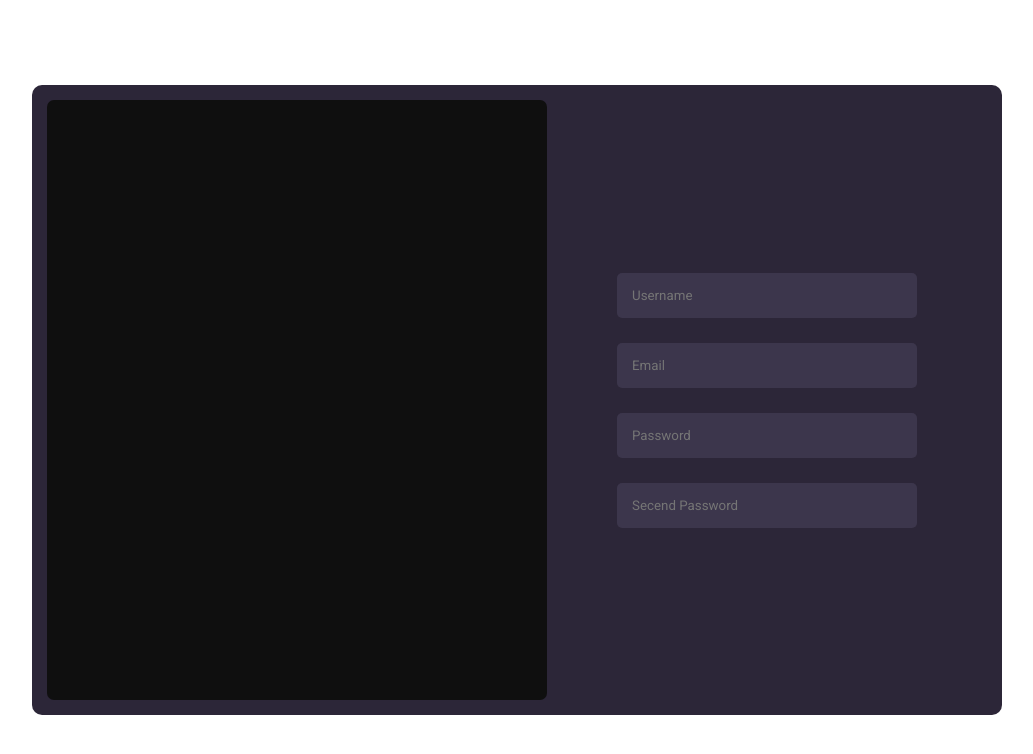
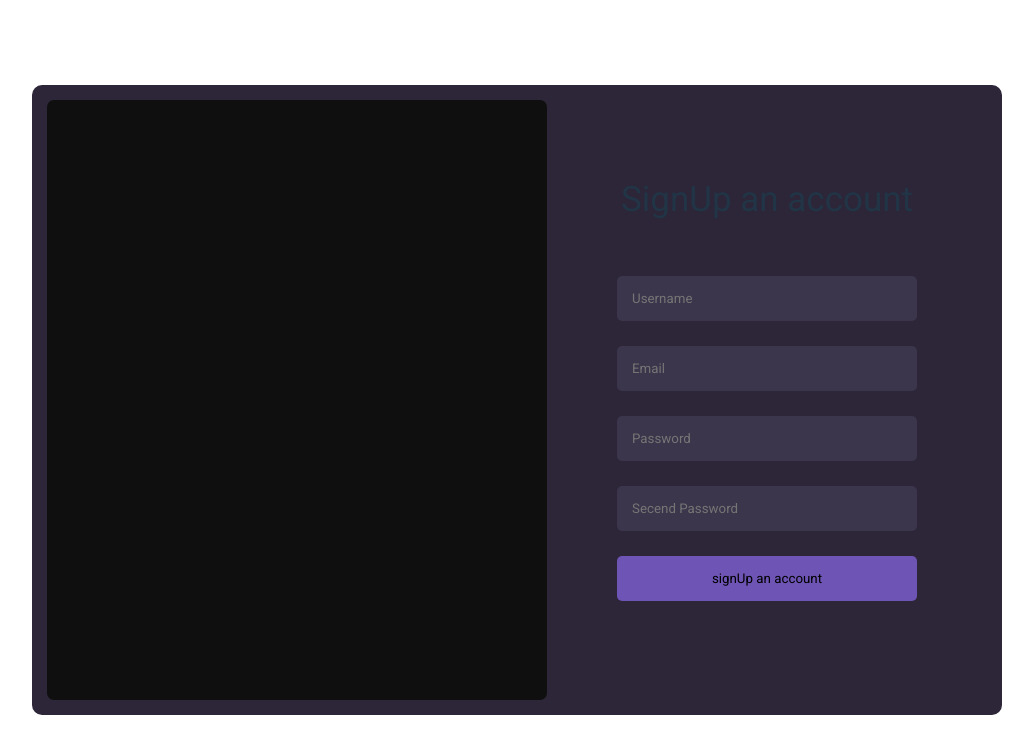
Before and after one commit to aliyazdanpanah-beep/LoginPage, a React (Vite) app in the folder LoginPage/: page / in a window 1280 px wide. Both pictures are taken after a click on the element "create an accunt ?". Shown: the top 754 px of the page, without its empty margins (123-1156 px from the left). Built offline with nearby package versions, Linux system fonts and the light colour scheme.

Commit message:
add button

```diff
--- a/LoginPage/src/components/login/login.css
+++ b/LoginPage/src/components/login/login.css
@@ -26,10 +26,6 @@
   background-color: #3c364c;
 }
 
-input:nth-child(5) {
-  background-color: #18112d;
-}
-
 #Sub {
   background-color: #6d54b5;
 }
--- a/LoginPage/src/components/sigin/sigin.jsx
+++ b/LoginPage/src/components/sigin/sigin.jsx
@@ -4,27 +4,36 @@
   return (
     <div className="sigin">
       <form>
-        {/* <div className="wrapper">
+        <h3 className="tittil">SignUp an account</h3>
         <input
-            className="name"
+          className="INP"
           type="text"
-            placeholder="Firstname"
+          placeholder="Username"
           required
-            name="first"
+          name="user"
         />
         <input
-            className="name"
-            type="text"
-            placeholder="Lastname"
+          className="INP"
+          type="email"
+          placeholder="Email"
           required
-            name="last"
+          name="email"
         />
-        </div> */}
-
-        <input className="INP" type="text" placeholder="Username" required name="user"/>
-        <input className="INP" type="email" placeholder="Email" required name="email" />
-        <input className="INP" type="password" placeholder="Password" required name="pass"/>
-        <input className="pass" type="password" placeholder="Secend Password" required name="secpass" />
+        <input
+          className="INP"
+          type="password"
+          placeholder="Password"
+          required
+          name="pass"
+        />
+        <input
+          className="INP"
+          type="password"
+          placeholder="Secend Password"
+          required
+          name="secpass"
+        />
+        <input id="SUBMIT" type="submit" value={"signUp an account"} />
       </form>
     </div>
   );
--- a/LoginPage/src/components/sigin/signin.css
+++ b/LoginPage/src/components/sigin/signin.css
@@ -18,7 +18,7 @@
   display: inline;
 }
 
-.INP {
+input {
   border: none;
   outline: none;
   padding: 15px;
@@ -30,15 +30,12 @@
   background-color: #3c364c;
 }
 
-.pass {
-  border: none;
-  outline: none;
-  padding: 15px;
-  width: 300px;
-  margin: 25px 0;
-  display: flex;
-  border-radius: 5px;
-  backdrop-filter: blur(10px);
-  background-color: #3C364C;
-  /* background-color: #3c364c; */
+#SUBMIT {
+  background-color: #6D54B5;
 }
+
+.tittil {
+  font-weight: normal;
+  font-size: 35px;
+  margin-bottom: 50px;
+}
```
Lines whose indentation alone changed are shown as unchanged.
